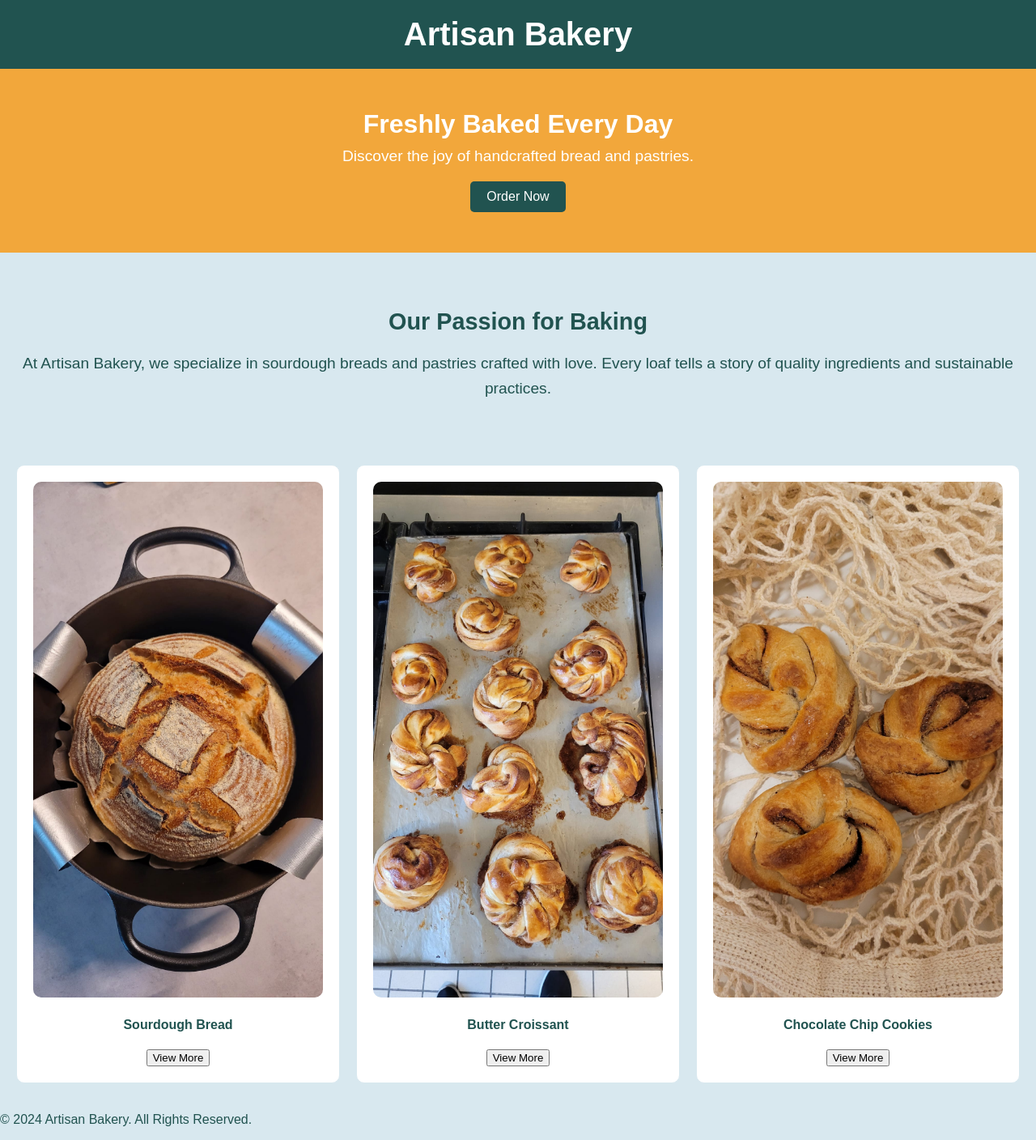
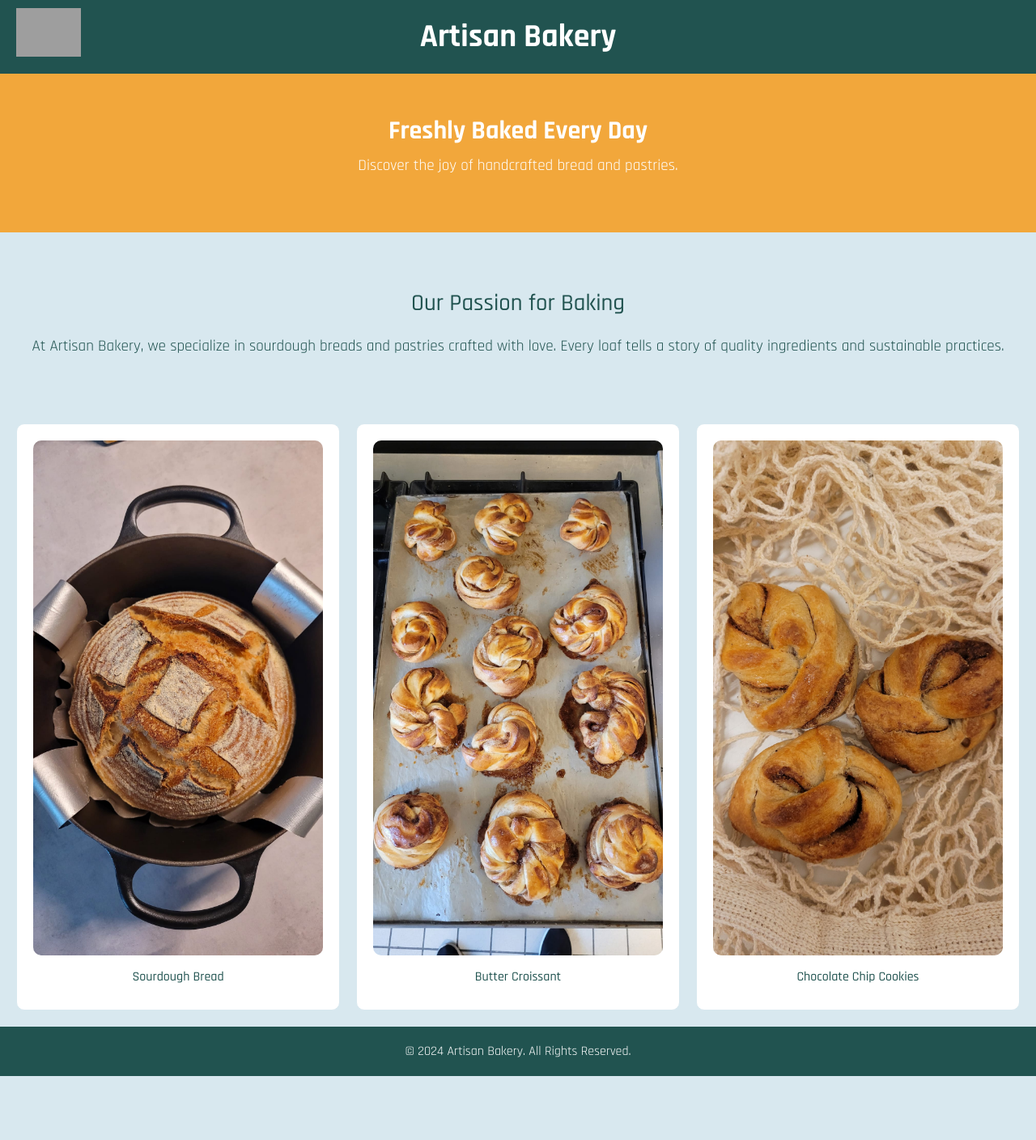
Before and after one commit to samarehuls/website, a Flask app: page / in a window 1280 px wide. Shown: the whole page at 81% size. After the commit the page ends 1329 px from the top, so only its background shows below. Run offline with Flask 3, Linux system fonts and the light colour scheme; grey boxes are pictures that could not be loaded.

Commit message:
add logo and adjust font

```diff
--- a/static/css/styles.css
+++ b/static/css/styles.css
@@ -1,6 +1,6 @@
 /* Base styles */
 body {
-    font-family: 'Arial', sans-serif;
+    font-family: 'Rajdhani', sans-serif;
     margin: 0;
     padding: 0;
     color: #215350;
@@ -17,10 +17,19 @@ header {
     color: white;
     padding: 20px;
     text-align: center;
+    position: relative;
+}
+header .logo {
+    position: absolute;
+    top: 10px;
+    left: 20px;
+    height: 60px;
+    width: auto;
 }
 header h1 {
     margin: 0;
     font-size: 2.5rem;
+    font-weight: 700;
 }
 
 /* Hero section */
@@ -38,18 +47,6 @@ header h1 {
     margin: 0 0 20px;
     font-size: 1.2rem;
 }
-.hero button {
-    background-color: #215350;
-    color: white;
-    padding: 10px 20px;
-    border: none;
-    cursor: pointer;
-    font-size: 1rem;
-    border-radius: 5px;
-}
-.hero button:hover {
-    background-color: #183E3D;
-}
 
 /* About section */
 .about {
@@ -59,6 +56,7 @@ header h1 {
 .about h3 {
     font-size: 1.8rem;
     margin-bottom: 20px;
+    font-weight: 500;
 }
 .about p {
     font-size: 1.2rem;
@@ -83,4 +81,18 @@ header h1 {
     max-width: 100%;
     border-radius: 10px;
 }
-.product
+.product h4 {
+    margin: 10px 0;
+    font-weight: 500;
+}
+
+/* Footer */
+footer {
+    background-color: #215350;
+    color: white;
+    text-align: center;
+    padding: 20px;
+}
+footer p {
+    margin: 0;
+}
--- a/templates/index.html
+++ b/templates/index.html
@@ -4,11 +4,14 @@
     <meta charset="UTF-8">
     <meta name="viewport" content="width=device-width, initial-scale=1.0">
     <title>Artisan Bakery</title>
+    <!-- Google Fonts -->
+    <link href="https://fonts.googleapis.com/css2?family=Rajdhani:wght@400;500;700&display=swap" rel="stylesheet">
     <link rel="stylesheet" href="{{ url_for('static', filename='css/styles.css') }}">
 </head>
 <body>
     <!-- Header -->
     <header>
+        <img src="{{ url_for('static', filename='images/logo.png') }}" alt="Artisan Bakery Logo" class="logo">
         <h1>Artisan Bakery</h1>
     </header>
 
@@ -16,7 +19,6 @@
     <section class="hero">
         <h2>Freshly Baked Every Day</h2>
         <p>Discover the joy of handcrafted bread and pastries.</p>
-        <button>Order Now</button>
     </section>
 
     <!-- About Section -->
@@ -33,17 +35,14 @@
         <div class="product">
             <img src="{{ url_for('static', filename='images/bread.jpg') }}" alt="Sourdough Bread">
             <h4>Sourdough Bread</h4>
-            <button>View More</button>
         </div>
         <div class="product">
             <img src="{{ url_for('static', filename='images/croissant.jpg') }}" alt="Croissant">
             <h4>Butter Croissant</h4>
-            <button>View More</button>
         </div>
         <div class="product">
             <img src="{{ url_for('static', filename='images/cookies.jpg') }}" alt="Cookies">
             <h4>Chocolate Chip Cookies</h4>
-            <button>View More</button>
         </div>
     </section>
 
```
Also changed, not shown: 3 other files.
